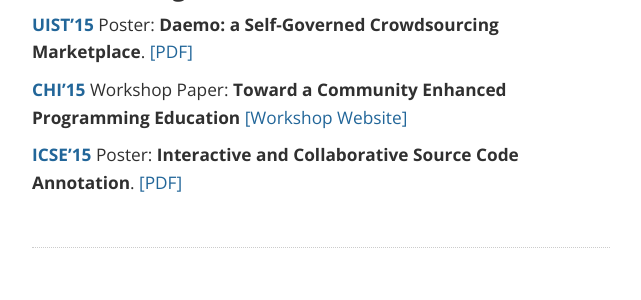
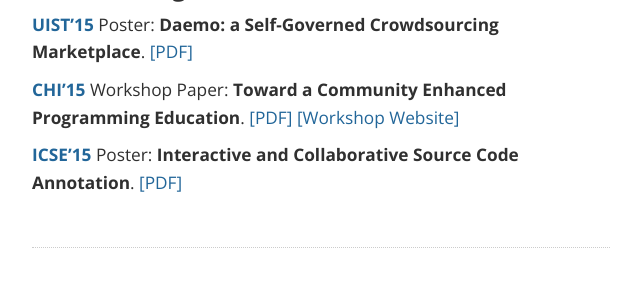
Before and after one commit to ryooopan/homepage, a Jekyll site: the page built from index.md, in a window 1280 px wide. Shown: the part 1040-1340 px from the top of the page, without its empty margins (319-960 px from the left). Built offline with Jekyll 4.4.1, drawn with Linux system fonts in a browser that asks for light colours; nearby versions of some CDN libraries; Markdown is read by kramdown in place of the engine named in the settings; comment, search, counter and statistics services are not loaded.

Commit message:
Update index.md

```diff
--- a/index.md
+++ b/index.md
@@ -33,7 +33,7 @@
 
 [**UIST'15**](http://uist.acm.org/uist2015/about) Poster: **Daemo: a Self-Governed Crowdsourcing Marketplace**. [[PDF]](http://hci.stanford.edu/publications/2015/crowdresearch/daemo-uist.pdf)
 
-[**CHI'15**](http://chi2015.acm.org/) Workshop Paper: **Toward a Community Enhanced Programming Education** [[Workshop Website]](http://hci.tokyo/)
+[**CHI'15**](http://chi2015.acm.org/) Workshop Paper: **Toward a Community Enhanced Programming Education**.  [[PDF]](/publications/chi-2015.pdf) [[Workshop Website]](http://hci.tokyo/)
 
 [**ICSE'15**](http://2015.icse-conferences.org/) Poster: **Interactive and Collaborative Source Code Annotation**. [[PDF]](/publications/icse-2015.pdf)
 
```
